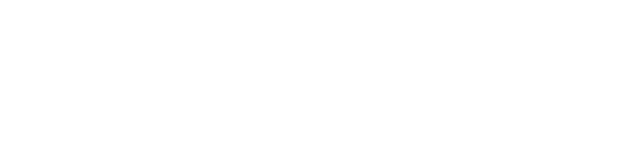
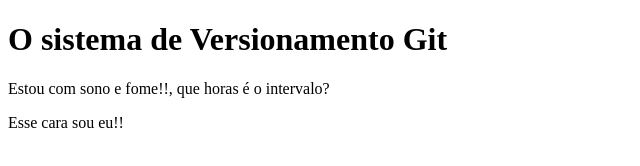
Before and after one commit to raissafraga/Gatinho, a plain HTML site: page index.html in a window 1280 px wide. Shown: the whole page, without its empty margins (0-640 px from the left). Drawn offline with Linux system fonts and the light colour scheme.

Commit message:
Quarta  Versao

```diff
--- a/index.html
+++ b/index.html
@@ -4,9 +4,11 @@
     <meta charset="UTF-8">
     <meta http-equiv="X-UA-Compatible" content="IE=edge">
     <meta name="viewport" content="width=device-width, initial-scale=1.0">
-    <title>Document</title>
+    <title>O sistema de Versionamento Git</title>
 </head>
 <body>
-
+    <h1>O sistema de Versionamento Git</h1>
+      <p>Estou com sono e fome!!, que horas é o intervalo?</p>
+      <p>Esse cara sou eu!!</p>
 </body>
 </html>
```
